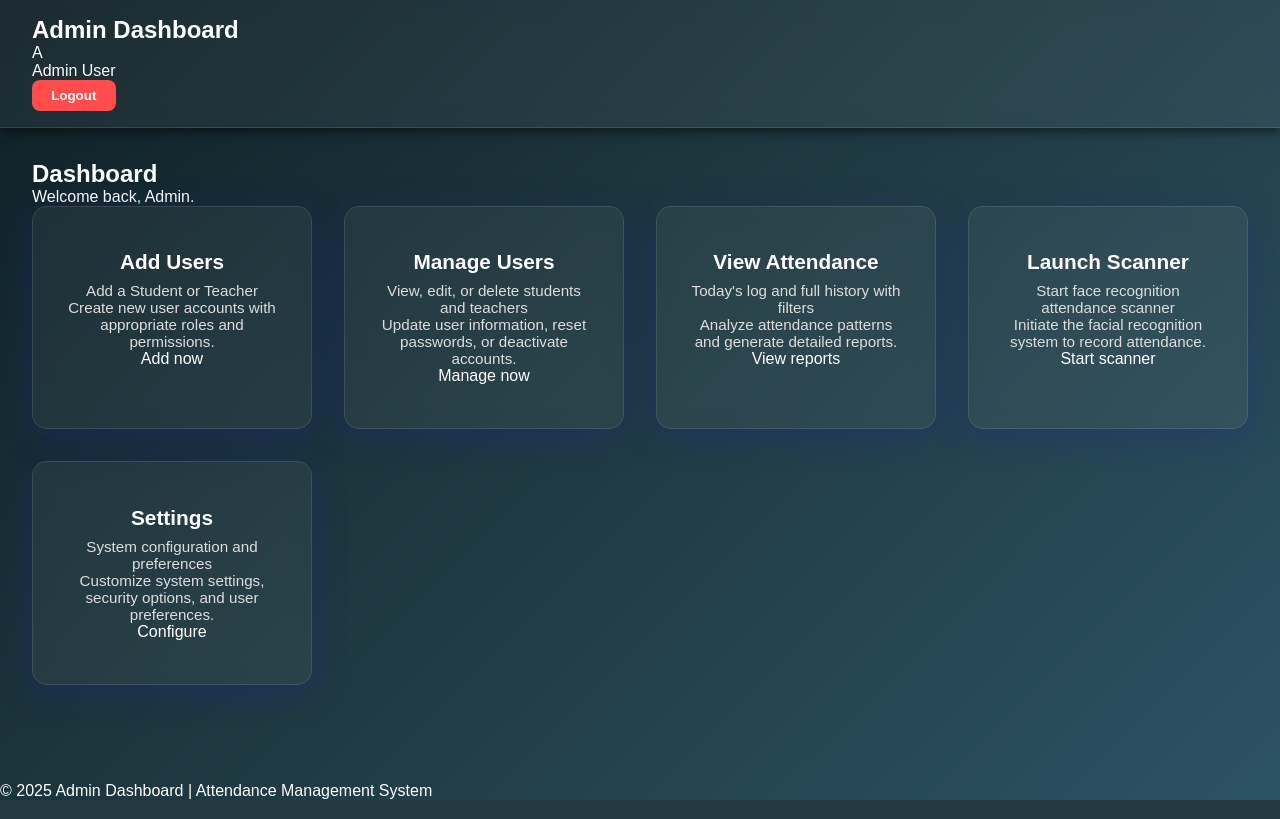
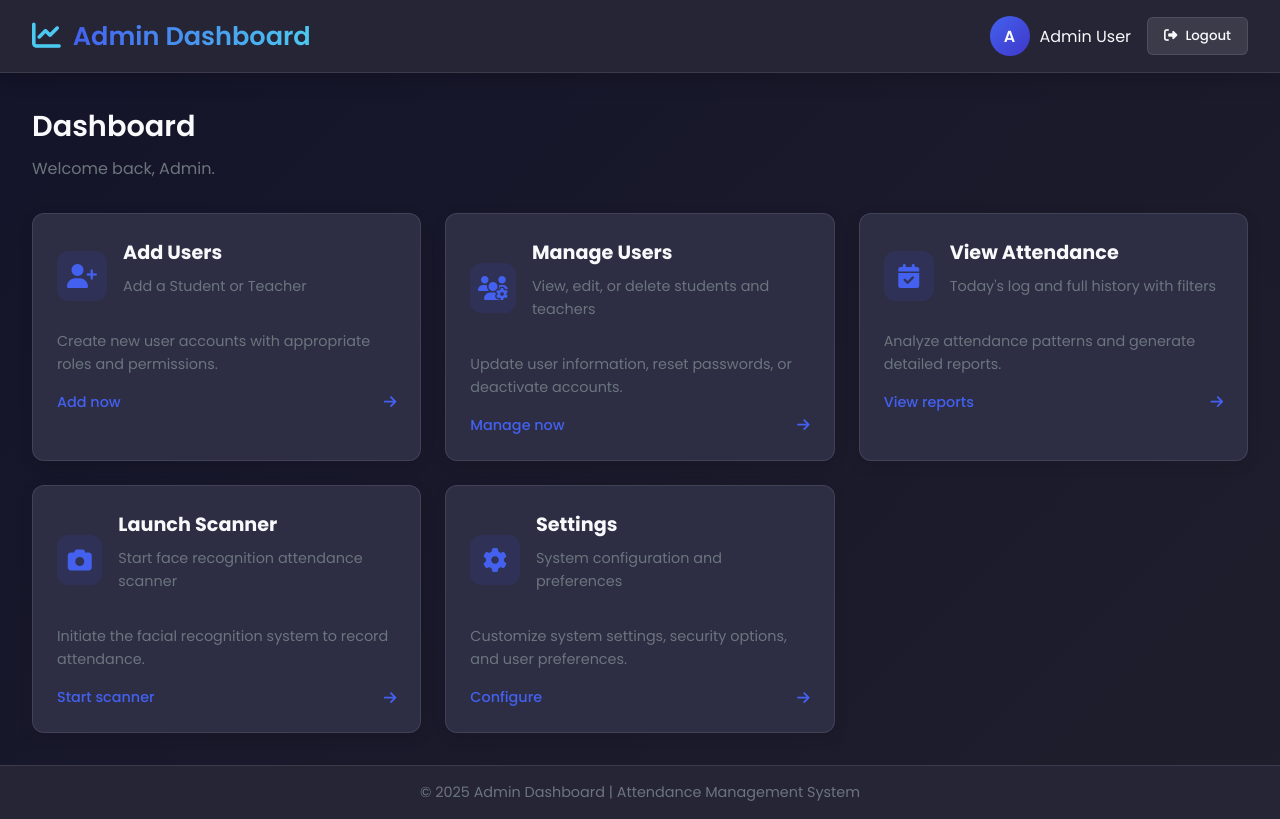
Before and after one commit to Mayurhr/digital-attendance, a Flask app: page /admin/dashboard in a window 1280 px wide. Run offline with Flask 3, Linux system fonts and the light colour scheme; the visitor is signed in with stand-in values (Sample User, id 1); some libraries are stand-ins or nearby versions.

Commit message:
Update css in admin_dashboard.html

```diff
--- a/templates/admin_dashboard.html
+++ b/templates/admin_dashboard.html
@@ -5,8 +5,22 @@
   <meta charset="UTF-8" />
   <meta name="viewport" content="width=device-width, initial-scale=1.0" />
   <title>Admin Dashboard</title>
-  <link href='https://unpkg.com/boxicons@2.1.4/css/boxicons.min.css' rel='stylesheet'>
+  <link href="https://fonts.googleapis.com/css2?family=Poppins:wght@300;400;500;600;700&display=swap" rel="stylesheet">
+  <link rel="stylesheet" href="https://cdnjs.cloudflare.com/ajax/libs/font-awesome/6.4.0/css/all.min.css">
   <style>
+    :root {
+      --primary: #4361ee;
+      --secondary: #3f37c9;
+      --success: #4cc9f0;
+      --dark: #1e1e2c;
+      --darker: #14142a;
+      --light: #f8f9fa;
+      --gray: #6c757d;
+      --card-bg: #2d2d44;
+      --header-bg: #252536;
+      --border-color: rgba(255, 255, 255, 0.1);
+    }
+
     * {
       margin: 0;
       padding: 0;
@@ -16,102 +30,273 @@
 
     body {
       min-height: 100vh;
-      background: linear-gradient(135deg, #0f2027, #203a43, #2c5364);
-      color: #fff;
+      background: linear-gradient(135deg, var(--darker), var(--dark));
+      color: var(--light);
       display: flex;
       flex-direction: column;
     }
 
     header {
-      background: rgba(255, 255, 255, 0.05);
+      background: var(--header-bg);
       padding: 1rem 2rem;
       display: flex;
       justify-content: space-between;
       align-items: center;
-      backdrop-filter: blur(10px);
-      box-shadow: 0 4px 10px rgba(0, 0, 0, 0.5);
-      border-bottom: 1px solid rgba(255, 255, 255, 0.1);
+      box-shadow: 0 4px 20px rgba(0, 0, 0, 0.2);
+      border-bottom: 1px solid var(--border-color);
+      position: sticky;
+      top: 0;
+      z-index: 100;
+    }
+
+    .header-content {
+      display: flex;
+      justify-content: space-between;
+      align-items: center;
+      width: 100%;
+    }
+
+    .logo {
+      display: flex;
+      align-items: center;
+      gap: 12px;
+    }
+
+    .logo-icon {
+      font-size: 1.8rem;
+      color: var(--success);
     }
 
     header h1 {
-      font-size: 1.5rem;
+      font-size: 1.6rem;
+      font-weight: 600;
+      background: linear-gradient(to right, var(--primary), var(--success));
+      -webkit-background-clip: text;
+      -webkit-text-fill-color: transparent;
+    }
+
+    .user-info {
+      display: flex;
+      align-items: center;
+      gap: 16px;
+    }
+
+    .user-profile {
+      display: flex;
+      align-items: center;
+      gap: 10px;
+    }
+
+    .avatar {
+      width: 40px;
+      height: 40px;
+      border-radius: 50%;
+      background: linear-gradient(135deg, var(--primary), var(--secondary));
+      display: flex;
+      align-items: center;
+      justify-content: center;
+      font-weight: 600;
     }
 
     .logout-btn {
-      background: #ff4d4d;
-      border: none;
-      padding: 0.5rem 1.2rem;
-      color: white;
-      border-radius: 8px;
-      font-weight: 600;
+      background: rgba(255, 255, 255, 0.1);
+      border: 1px solid var(--border-color);
+      padding: 0.5rem 1rem;
+      color: var(--light);
+      border-radius: 6px;
+      font-weight: 500;
       cursor: pointer;
-      transition: background 0.3s ease, transform 0.2s ease;
+      transition: all 0.3s ease;
+      display: flex;
+      align-items: center;
+      gap: 8px;
     }
 
     .logout-btn:hover {
-      background: #ff1a1a;
+      background: rgba(255, 255, 255, 0.15);
       transform: translateY(-2px);
     }
 
     main {
       padding: 2rem;
       flex: 1;
+      width: 100%;
+    }
+
+    .dashboard-header {
+      margin-bottom: 2rem;
+    }
+
+    .dashboard-header h2 {
+      font-size: 1.8rem;
+      font-weight: 600;
+      margin-bottom: 0.5rem;
+      color: var(--light);
+    }
+
+    .dashboard-header p {
+      color: var(--gray);
+      font-size: 1rem;
     }
 
     .grid {
       display: grid;
-      grid-template-columns: repeat(auto-fit, minmax(240px, 1fr));
-      gap: 2rem;
+      grid-template-columns: repeat(auto-fit, minmax(300px, 1fr));
+      gap: 1.5rem;
     }
 
     .card {
-      background: rgba(255, 255, 255, 0.05);
-      padding: 2rem;
-      border-radius: 15px;
-      box-shadow: 0 8px 32px rgba(31, 38, 135, 0.37);
-      backdrop-filter: blur(10px);
+      background: var(--card-bg);
+      padding: 1.5rem;
+      border-radius: 12px;
       cursor: pointer;
-      transition: transform 0.3s ease, background 0.3s ease;
-      border: 1px solid rgba(255, 255, 255, 0.1);
-      text-align: center;
+      transition: all 0.3s ease;
+      border: 1px solid var(--border-color);
+      box-shadow: 0 4px 15px rgba(0, 0, 0, 0.1);
+    }
+
+    .card:hover {
+      transform: translateY(-5px);
+      box-shadow: 0 10px 25px rgba(0, 0, 0, 0.2);
+      border-color: var(--primary);
+    }
+
+    .card-header {
+      display: flex;
+      align-items: center;
+      margin-bottom: 1rem;
+    }
+
+    .card-icon {
+      width: 50px;
+      height: 50px;
+      border-radius: 12px;
+      background: rgba(67, 97, 238, 0.1);
+      display: flex;
+      align-items: center;
+      justify-content: center;
+      margin-right: 1rem;
+    }
+
+    .card-icon i {
+      font-size: 1.5rem;
+      color: var(--primary);
     }
 
     .card h2 {
-      font-size: 1.3rem;
+      font-size: 1.2rem;
+      color: var(--light);
       margin-bottom: 0.5rem;
     }
 
     .card p {
-      font-size: 0.95rem;
-      color: #ddd;
+      font-size: 0.9rem;
+      color: var(--gray);
+      line-height: 1.6;
+      margin-bottom: 1rem;
     }
 
-    .card i {
-      font-size: 2rem;
-      display: block;
-      margin-bottom: 0.7rem;
-      color: #00e676;
-      transition: transform 0.3s ease;
+    .card-footer {
+      display: flex;
+      justify-content: space-between;
+      align-items: center;
+      color: var(--primary);
+      font-size: 0.9rem;
+      font-weight: 500;
     }
 
-    .card:hover {
-      transform: translateY(-10px);
-      background: rgba(255, 255, 255, 0.1);
+    footer {
+      background: var(--header-bg);
+      padding: 1rem 2rem;
+      text-align: center;
+      border-top: 1px solid var(--border-color);
     }
 
-    .card:hover i {
-      transform: rotate(10deg) scale(1.2);
-      color: #1de9b6;
+    footer p {
+      color: var(--gray);
+      font-size: 0.9rem;
     }
 
-    @media (max-width: 600px) {
-      main {
+    @media (max-width: 768px) {
+      header {
         padding: 1rem;
       }
 
+      .header-content {
+        flex-direction: column;
+        gap: 15px;
+      }
+
+      .user-info {
+        width: 100%;
+        justify-content: space-between;
+      }
+
+      main {
+        padding: 1.5rem 1rem;
+      }
+
+      .dashboard-header h2 {
+        font-size: 1.5rem;
+      }
+
+      .grid {
+        grid-template-columns: 1fr;
+      }
+
+      .card {
+        padding: 1.2rem;
+      }
+    }
+
+    @media (max-width: 480px) {
       header h1 {
-        font-size: 1.2rem;
+        font-size: 1.3rem;
       }
+
+      .dashboard-header h2 {
+        font-size: 1.3rem;
+      }
+
+      .logout-btn {
+        padding: 0.4rem 0.8rem;
+      }
+    }
+
+    @keyframes fadeIn {
+      from {
+        opacity: 0;
+        transform: translateY(20px);
+      }
+
+      to {
+        opacity: 1;
+        transform: translateY(0);
+      }
+    }
+
+    .card {
+      animation: fadeIn 0.6s ease forwards;
+    }
+
+    .card:nth-child(1) {
+      animation-delay: 0.1s;
+    }
+
+    .card:nth-child(2) {
+      animation-delay: 0.2s;
+    }
+
+    .card:nth-child(3) {
+      animation-delay: 0.3s;
+    }
+
+    .card:nth-child(4) {
+      animation-delay: 0.4s;
+    }
+
+    .card:nth-child(5) {
+      animation-delay: 0.5s;
     }
   </style>
 </head>
```
